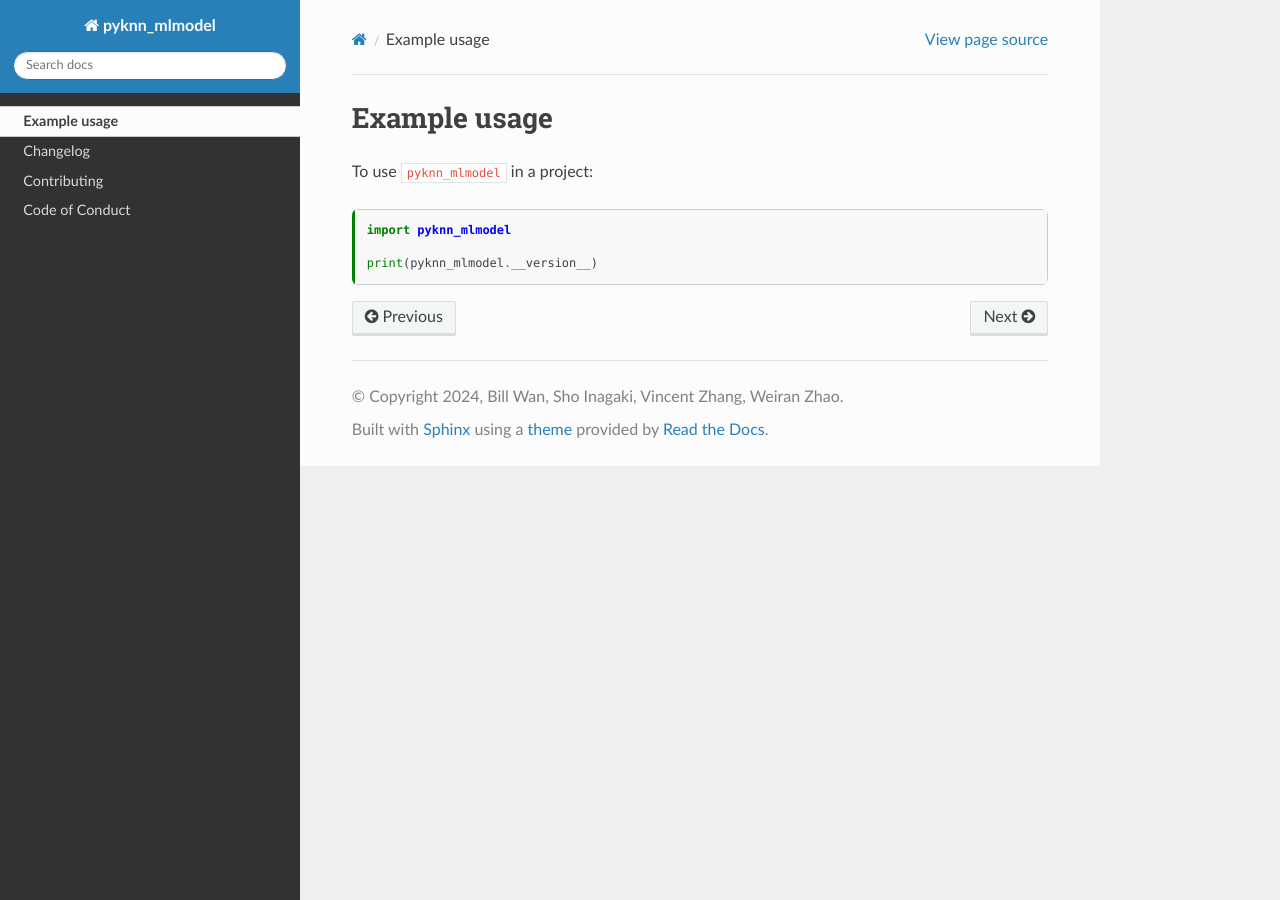
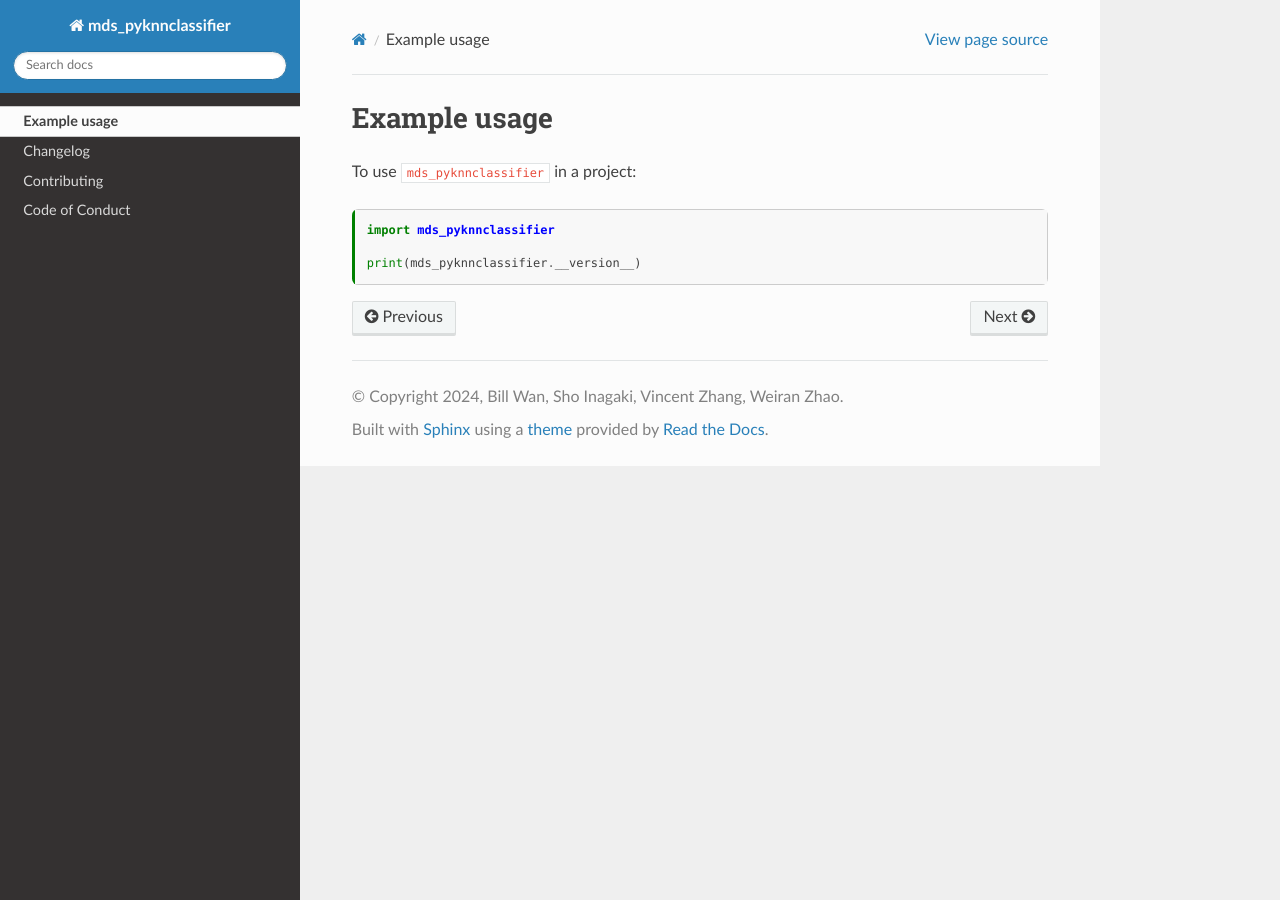
Before and after one commit to UBC-MDS/DSCI524_Group16, a Sphinx documentation site: the page built from docs/example.ipynb, in a window 1280 px wide. Built offline with Sphinx 7.4.7 and the Read the Docs theme 2.0.0, drawn with Linux system fonts in a browser that asks for light colours; pages that are not in the unit, such as notebooks, are missing from menus.

Commit message:
update project structure

````diff
--- a/README.md
+++ b/README.md
@@ -1,11 +1,11 @@
-# pyknn_mlmodel
+# mds_pyknnclassifier
 
 A k-Nearest Neighbors (KNN) classifier for Python.
 
 ## Installation
 
 ```bash
-$ pip install pyknn_mlmodel
+$ pip install mds_pyknnclassifier
 ```
 
 ## Usage
@@ -18,8 +18,8 @@ Interested in contributing? Check out the contributing guidelines. Please note t
 
 ## License
 
-`pyknn_mlmodel` was created by Bill Wan, Sho Inagaki, Vincent Zhang, Weiran Zhao. It is licensed under the terms of the MIT license.
+`mds_pyknnclassifier` was created by Bill Wan, Sho Inagaki, Vincent Zhang, Weiran Zhao. It is licensed under the terms of the MIT license.
 
 ## Credits
 
-`pyknn_mlmodel` was created with [`cookiecutter`](https://cookiecutter.readthedocs.io/en/latest/) and the `py-pkgs-cookiecutter` [template](https://github.com/py-pkgs/py-pkgs-cookiecutter).
+`mds_pyknnclassifier` was created with [`cookiecutter`](https://cookiecutter.readthedocs.io/en/latest/) and the `py-pkgs-cookiecutter` [template](https://github.com/py-pkgs/py-pkgs-cookiecutter).
--- a/docs/conf.py
+++ b/docs/conf.py
@@ -6,7 +6,7 @@
 
 # -- Project information -----------------------------------------------------
 
-project = u"pyknn_mlmodel"
+project = u"mds_pyknnclassifier"
 copyright = u"2024, Bill Wan, Sho Inagaki, Vincent Zhang, Weiran Zhao"
 author = u"Bill Wan, Sho Inagaki, Vincent Zhang, Weiran Zhao"
 
--- a/src/pyknn_mlmodel/__init__.py
+++ b/src/mds_pyknnclassifier/__init__.py
@@ -1,3 +1,3 @@
 # read version from installed package
 from importlib.metadata import version
-__version__ = version("pyknn_mlmodel")
+__version__ = version("mds_pyknnclassifier")
````
Also changed, not shown: CHANGELOG.md (+1 -1 lines), CONTRIBUTING.md (+4 -4 lines), pyproject.toml (+11 -1 lines), docs/example.ipynb, 6 other files.
